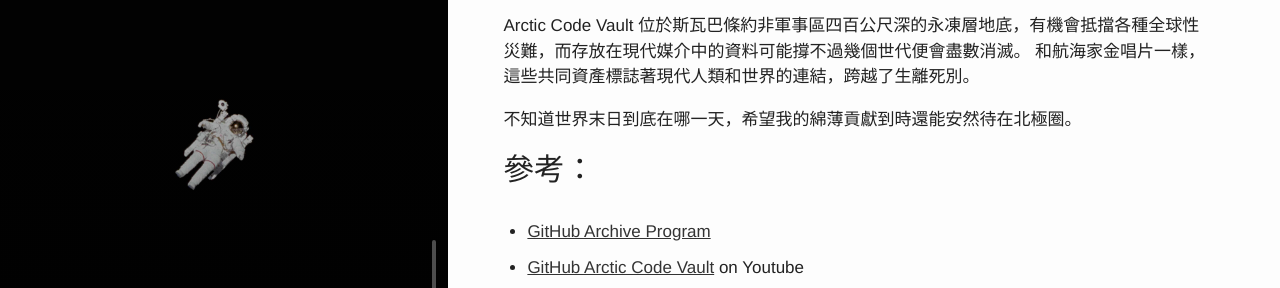
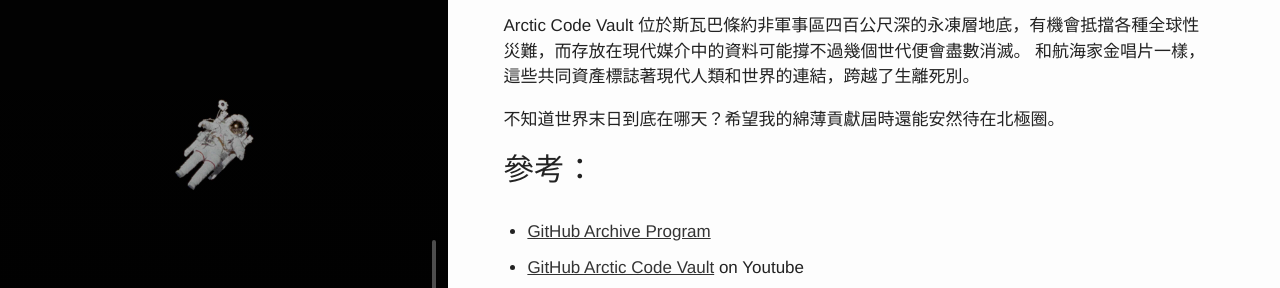
Before and after one commit to stevencch99/stevencch99.github.io, a Jekyll site: the page built from _posts/2020-07-20-your-code-is-safe-and-sound-in-arctic.md, in a window 1280 px wide and 900 px high, scrolled down 2595 px. Shown: the part 210-498 px from the top of the window. Built offline with Jekyll 4.4.1, drawn with Linux system fonts in a browser that asks for light colours; nearby versions of some CDN libraries; comment, search, counter and statistics services are not loaded.

Commit message:
Update sentence of post Arctic code vault

```diff
--- a/_posts/2020-07-20-your-code-is-safe-and-sound-in-arctic.md
+++ b/_posts/2020-07-20-your-code-is-safe-and-sound-in-arctic.md
@@ -39,7 +39,7 @@ comments: true
 Arctic Code Vault 位於斯瓦巴條約非軍事區四百公尺深的永凍層地底，有機會抵擋各種全球性災難，而存放在現代媒介中的資料可能撐不過幾個世代便會盡數消滅。
 和航海家金唱片一樣，這些共同資產標誌著現代人類和世界的連結，跨越了生離死別。
 
-不知道世界末日到底在哪一天，希望我的綿薄貢獻到時還能安然待在北極圈。
+不知道世界末日到底在哪天？希望我的綿薄貢獻屆時還能安然待在北極圈。
 
 ## 參考：
 - [GitHub Archive Program](https://archiveprogram.github.com/)
```
